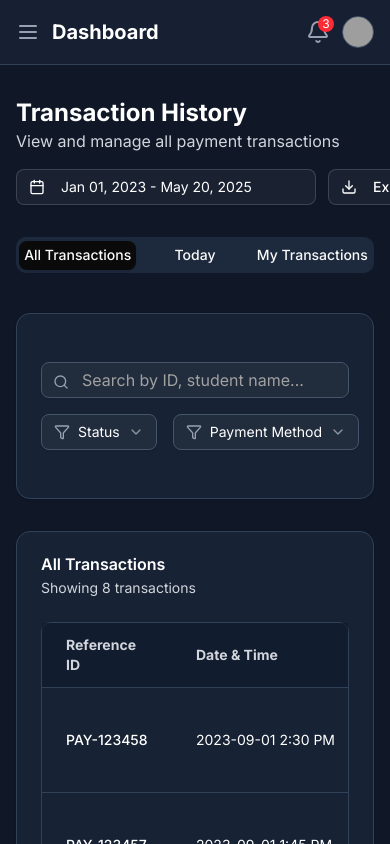
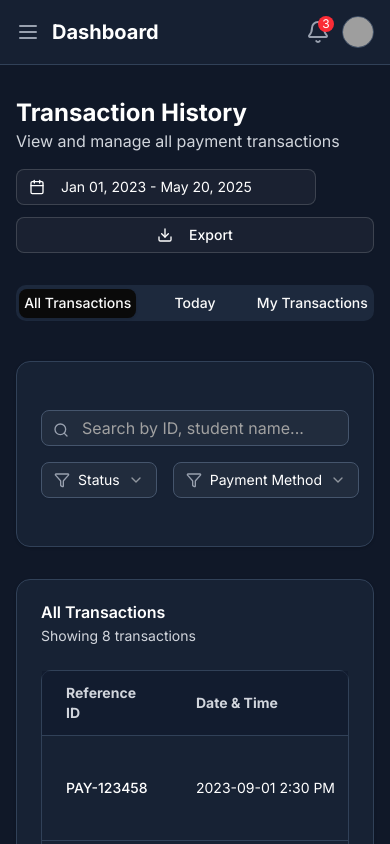
Before and after one commit to LemuelVelez/pac-online-payment, a Next.js app: page /cashier/transactions in a window 390 px wide. Built offline with nearby package versions, Linux system fonts and the light colour scheme; grey boxes are pictures that could not be loaded.

Commit message:
Update Transactions and Settings pages: use responsive flex layout with vertical stacking and overflow-x-auto on small screens

```diff
--- a/app/cashier/transactions/page.tsx
+++ b/app/cashier/transactions/page.tsx
@@ -154,7 +154,7 @@ export default function CashierTransactionsPage() {
             <h1 className="text-2xl font-bold text-white">Transaction History</h1>
             <p className="text-gray-300">View and manage all payment transactions</p>
           </div>
-          <div className="mt-4 flex space-x-3 md:mt-0">
+          <div className="mt-4 flex flex-col overflow-x-auto space-y-3 sm:flex-row sm:space-y-0 sm:space-x-3 md:mt-0">
             <DateRangePicker />
             <Button variant="outline" className="border-slate-600 text-white hover:bg-slate-700">
               <Download className="mr-2 h-4 w-4" />
--- a/app/settings/page.tsx
+++ b/app/settings/page.tsx
@@ -73,7 +73,7 @@ export default function SettingsPage() {
                                             <Label htmlFor="phone">Phone Number</Label>
                                             <Input id="phone" defaultValue="(123) 456-7890" className="bg-slate-700 border-slate-600" />
                                         </div>
-                                        <div className="flex items-center justify-between">
+                                        <div className="flex lg:items-center lg:justify-between mt-4 flex-col overflow-x-auto space-y-3 sm:flex-row sm:space-y-0 sm:space-x-3 md:mt-0">
                                             <div className="flex items-center space-x-2">
                                                 <Shield className="h-5 w-5 text-green-500" />
                                                 <span className="text-sm text-green-500">Your account is secure</span>
```
